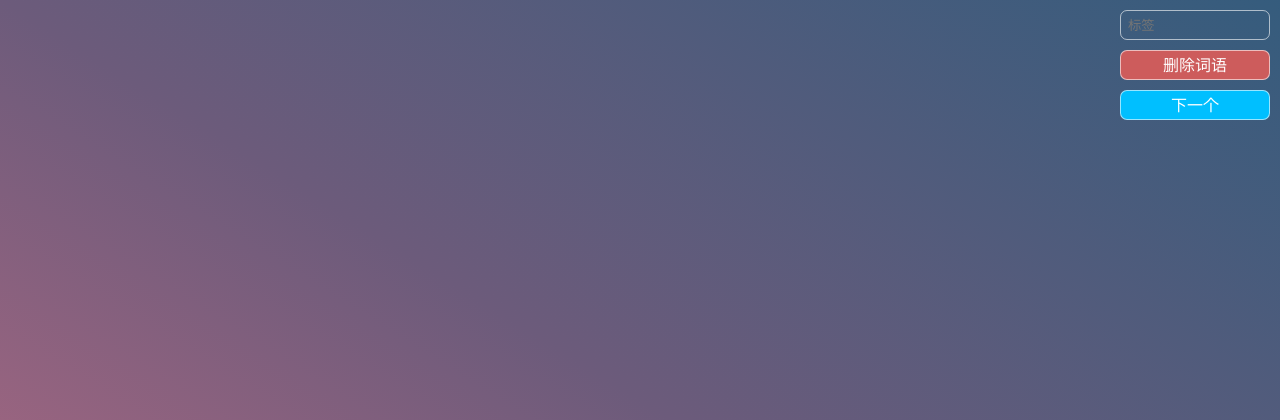
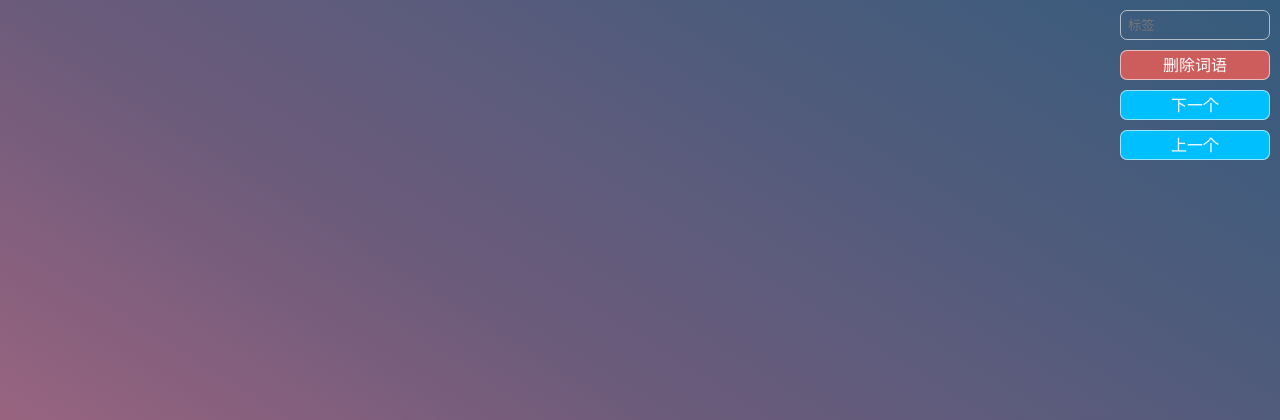
Before and after one commit to Jyonn/Hiphop, a Django app: page /tagger in a window 1280 px wide. Shown: the top 420 px of the page. Run offline with Django 3.2, Linux system fonts and the light colour scheme; data that the repository does not hold is empty; parts of the project's set-up code (start-up, migrations or seed data) failed here and were passed over.

Commit message:
back按钮

```diff
--- a/Phrase/api_views.py
+++ b/Phrase/api_views.py
@@ -43,7 +43,7 @@ class PhraseView(View):
 
         if tags == 'BACK':
             start.value = str(int(start.value) - 1)
-        if tags == 'DELETE':
+        elif tags == 'DELETE':
             start.value = str(int(start.value) + 1)
         else:
             ret = Phrase.create(phrase, tags)
--- a/templates/tagger.html
+++ b/templates/tagger.html
@@ -102,14 +102,21 @@
         color: white;
     }
 
+    .op-box #back-btn {
+        top: 130px;
+        background: deepskyblue;
+        color: white;
+    }
+
 </style>
 <body>
     <div class="phrase-container" id="phrase-container"></div>
     <div class="tag-container" id="tag-container"></div>
     <div class="op-box">
         <input type="text" maxlength="10" placeholder="标签" id="tag-input"/>
-        <div class="btn" id="delete-phrase-btn" onclick="update_phrase(true)">删除词语</div>
+        <div class="btn" id="delete-phrase-btn" onclick="update_phrase('DELETE')">删除词语</div>
         <div class="btn" id="next-btn" onclick="update_phrase()">下一个</div>
+        <div class="btn" id="back-btn" onclick="update_phrase('BACK')">上一个</div>
     </div>
 </body>
 <script>
@@ -119,7 +126,7 @@
     let tagContainer = document.getElementById('tag-container');
     let phraseContainer = document.getElementById('phrase-container');
 
-    function update_phrase(del=false) {
+    function update_phrase(action=null) {
         let tags = [];
         for (let i in tag_dict) {
             if (tag_dict.hasOwnProperty(i)) {
@@ -128,7 +135,7 @@
                 }
             }
         }
-        tags = del ? 'DELETE' : tags;
+        tags = action ? action : tags;
         if (!tags.length) {
             return;
         }
@@ -220,9 +227,11 @@
     document.addEventListener('keydown', function ($event) {
         let k = $event.keyCode;
         if (k === 8) {
-            update_phrase(true);
+            update_phrase('DELETE');
         } else if (k === 39) {
             update_phrase();
+        } else if (k === 37) {
+            update_phrase('BACK')
         }
     })
 </script>
```
